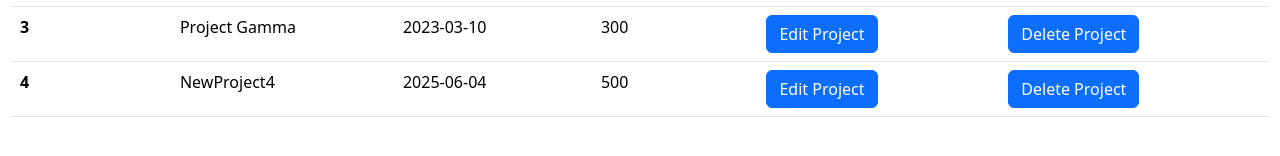
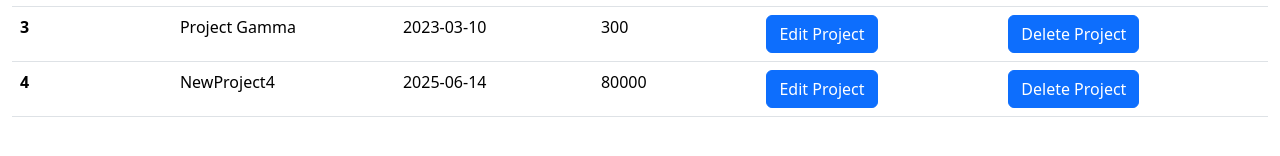
Before and after one commit to iamabhijit9874010029/TaskManager, an Angular app: page /projects in a window 1280 px wide. Shown: the part 554-710 px from the top of the page. Built offline with nearby package versions, Linux system fonts and the light colour scheme; data requests are answered from the project's data file.

Commit message:
JSON-Server API calls (for Non Asp.Net Core Developers)3

```diff
--- a/src/app/db.json
+++ b/src/app/db.json
@@ -1,32 +1,32 @@
 {
   "projects": [
     {
+      "id": "1",
       "projectID": 1,
       "projectName": "Project Alpha",
       "dateOfStart": "2023-01-15",
-      "teamSize": 5,
-      "id": "dfcd"
+      "teamSize": 5
     },
     {
+      "id": "2",
       "projectID": 2,
       "projectName": "Project Beta",
       "dateOfStart": "2023-02-20",
-      "teamSize": 8,
-      "id": "d3e5"
+      "teamSize": 8
     },
     {
+      "id": "3",
       "projectID": 3,
       "projectName": "Project Gamma",
       "dateOfStart": "2023-03-10",
-      "teamSize": 3,
-      "id": "3dae"
+      "teamSize": 3
     },
     {
-      "id": "cc95",
       "projectID": 4,
       "projectName": "NewProject4",
-      "dateOfStart": "2025-06-04",
-      "teamSize": 5
+      "dateOfStart": "2025-06-14",
+      "teamSize": 800,
+      "id": "4"
     }
   ]
 }
--- a/src/app/project.ts
+++ b/src/app/project.ts
@@ -1,4 +1,5 @@
 export class Project {
+    id?: string; // This is used for json-server, where "id" is the primary key
     projectID?: number | null;
     projectName?: string | null;
     dateOfStart?: string | null;
--- a/src/app/projects.service.ts
+++ b/src/app/projects.service.ts
@@ -33,18 +33,22 @@
 
   insertProject(newProject: Project): Observable<Project> {
     // return this.httpClient.post<Project>('https://localhost:7062/api/projects', newProject, { responseType: 'json' });
+    newProject.id = String(newProject.projectID)//for json-server
     return this.httpClient.post<Project>('http://localhost:3000/projects', newProject, { responseType: 'json' });//for json-server
   }
 
   updateProject(existingProject: Project): Observable<Project> {
-    return this.httpClient.put<Project>('http://localhost:3000/projects', existingProject, { responseType: 'json' });//for json-server
+    // return this.httpClient.put<Project>('https://localhost:7062/api/projects', existingProject, { responseType: 'json' });
+    existingProject.id = String(existingProject.projectID);//for json-server
+    return this.httpClient.put<Project>(`http://localhost:3000/projects/${existingProject.projectID}`, existingProject, { responseType: 'json' });//for json-server
   }
 
   deleteProject(projectID: number): Observable<number> {
     // return this.httpClient.delete<number>(`https://localhost:7062/api/projects/${projectID}`); //ProjectID as route parameter (path segment) in backend API
     // return this.httpClient.delete<number>('https://localhost:7062/api/projects?ProjectID=' + projectID); //ProjectID as a query parameter in backend API
-    return this.httpClient.delete<number>('http://localhost:3000/projects?ProjectID=' + projectID);//for json-server (this will not work with json-server, as it does not support dynamic routes like this)
+    // return this.httpClient.delete<number>('http://localhost:3000/projects?ProjectID=' + projectID);//for json-server (this will not work with json-server, as it does not support dynamic routes like this)
     // Instead, you can filter the projects on the client side after fetching all projects
+    return this.httpClient.delete<number>(`http://localhost:3000/projects/${projectID}`);//for json-server, keep in mind that "id" in json-server should be equal to "projectID" in your Project model
   }
 
   searchProjects(searchBy: string, searchText: string): Observable<Project[]> {
```
